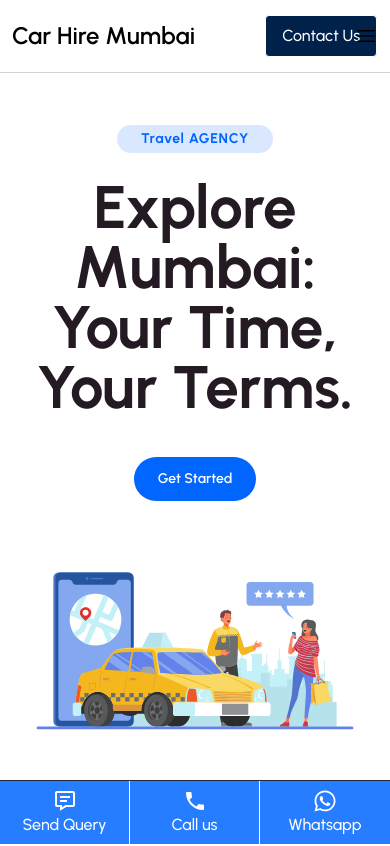
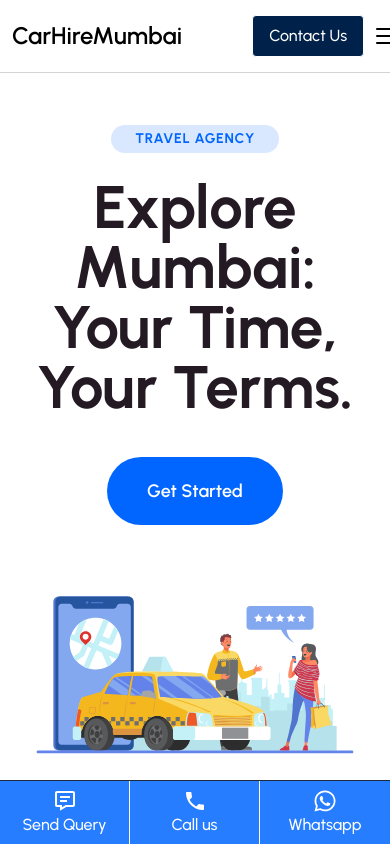
Before and after one commit to carhiremumbai/carhiremumbai, a Next.js app: page / in a window 390 px wide. Shown: the top 846 px of the page. Built offline with nearby package versions, Linux system fonts and the light colour scheme.

Commit message:
Mobile navbar changes done

```diff
--- a/app/components/Banner/index.tsx
+++ b/app/components/Banner/index.tsx
@@ -10,7 +10,7 @@ const Banner = () => {
 
                 <div className="mx-auto sm:mx-0">
                     <div className='py-3 text-center lg:text-start'>
-                        <button className='text-blue bg-lightblue hover:shadow-xl text-sm md:text-lg font-bold px-6 py-1 rounded-3xl tracking-wider hover:text-white hover:bg-black'>Travel AGENCY</button>
+                        <button className='text-blue bg-lightblue hover:shadow-xl text-sm md:text-lg font-bold px-6 py-1 rounded-3xl tracking-wider hover:text-white hover:bg-black'>TRAVEL AGENCY</button>
                     </div>
                     <div className="py-3 text-center lg:text-start">
                         <h1 className='text-6xl lg:text-80xl font-bold text-darkpurple'>
@@ -20,7 +20,7 @@ const Banner = () => {
                         </h1>
                     </div>
                     <div className='my-7 text-center lg:text-start'>
-                        <button className='text-sm md:text-xl font-semibold hover:shadow-xl bg-blue text-white py-3 px-6 md:py-5 md:px-14 rounded-full hover:bg-hoblue'>
+                        <button className='text-lg md:text-xl font-semibold hover:shadow-xl bg-blue text-white py-5 px-10 md:py-5 md:px-14 rounded-full hover:bg-hoblue'>
                             Get Started
                         </button>
                         {/* <Contactusform/> */}
--- a/app/components/Navbar/Drawer.tsx
+++ b/app/components/Navbar/Drawer.tsx
@@ -32,7 +32,7 @@ const Drawer = ({ children, isOpen, setIsOpen }: DrawerProps) => {
 
                         <div className="flex flex-shrink-0 items-center border-right">
                             <Link href="/" className='text-2xl font-semibold text-black'>
-                                Car Hire Mumbai
+                                CarHireMumbai
                             </Link>
                         </div>
 
--- a/app/components/Navbar/Navbar.tsx
+++ b/app/components/Navbar/Navbar.tsx
@@ -33,15 +33,15 @@ const Navbar = () => {
         <Disclosure as="nav" className="navbar">
             <>
                 <div className="mx-auto max-w-7xl p-3 md:p-4 lg:px-2">
-                    <div className="relative flex h-12 sm:h-20 items-center">
+                    <div className="flex h-12 sm:h-20 items-center">
 
-                        <div className="flex mr-4 flex-1 items-center sm:justify-between">
+                        <div className="flex md:mr-4 md:flex-1 items-center md:justify-between ">
 
                             {/* LOGO */}
 
                             <div className="flex flex-shrink-0 items-center border-right">
                                 <Link href="/" className='text-2xl sm:text-4xl font-semibold text-black'>
-                                    Car Hire Mumbai
+                                    CarHireMumbai
                                 </Link>
                             </div>
 
@@ -75,7 +75,7 @@ const Navbar = () => {
                         {/* DRAWER ICON */}
 
                         <div className='block lg:hidden'>
-                            <Bars3Icon className="block h-6 w-6" aria-hidden="true" onClick={() => setIsOpen(true)} />
+                            <Bars3Icon className="block h-8 w-8 font-bold" aria-hidden="true" onClick={() => setIsOpen(true)} />
                         </div>
 
                         {/* DRAWER LINKS DATA */}
```
